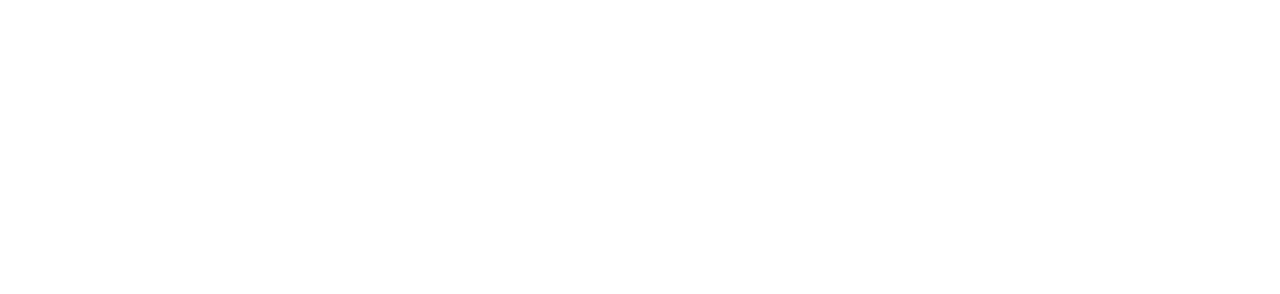
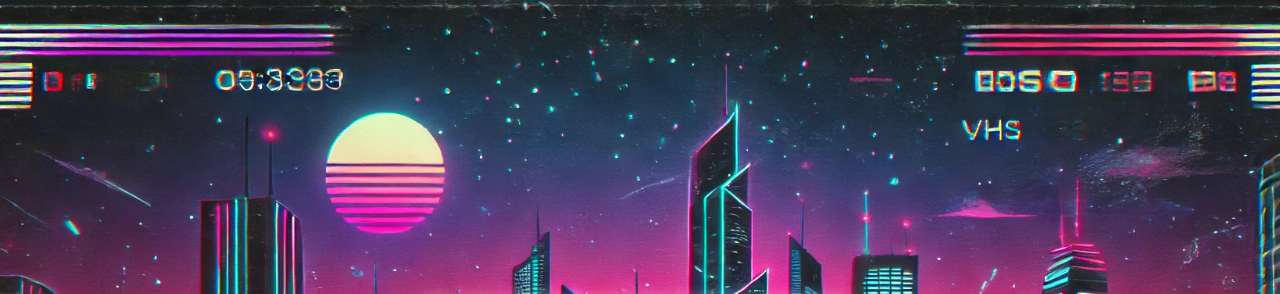
Before and after one commit to froggi6/Retroish, a plain HTML site: page index.html in a window 1280 px wide. Shown: the top 294 px of the page. Drawn offline with Linux system fonts and the light colour scheme.

Commit message:
Update index.html

```diff
--- a/index.html
+++ b/index.html
@@ -20,7 +20,7 @@
             overflow: hidden;
             text-align: center;
             position: relative;
-            background: url('path-to-your-image.png') no-repeat center center/cover;
+            background: url('image.png') no-repeat center center/cover;
         }
 
         .container {
```
